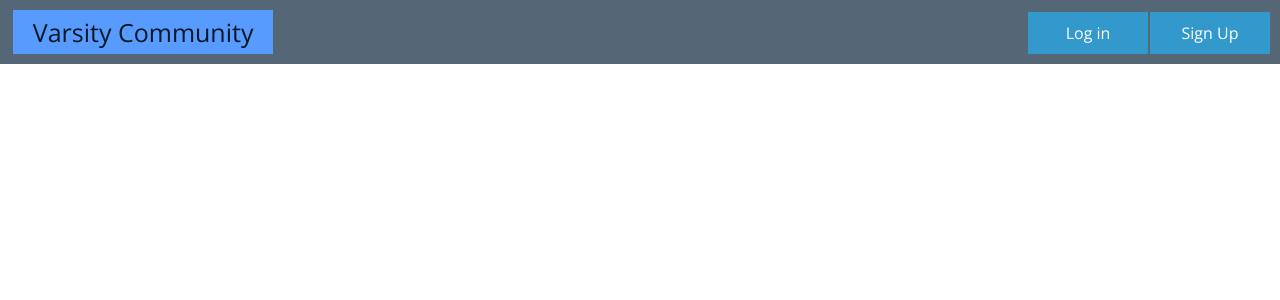
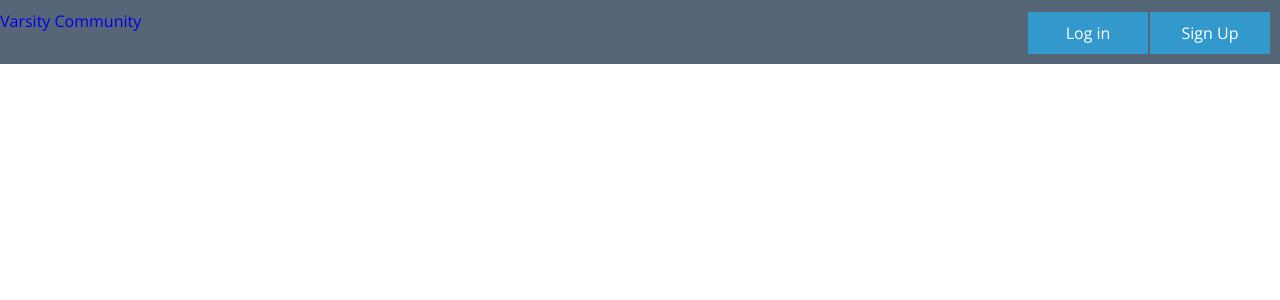
Before and after one commit to l30n13/social-network, a PHP site: page /Social/ in a window 1280 px wide. Shown: the top 300 px of the page. Run offline with PHP 8.4, Linux system fonts and the light colour scheme; some libraries are stand-ins or nearby versions.

Commit message:
Home link added in varsity-community

```diff
--- a/views/header.php
+++ b/views/header.php
@@ -30,7 +30,7 @@
 
 <div class="header">
     <div class="name_and_login_signup">
-        <span class="company-name">Varsity Community</span>
+        <a href="<?= URL ?>" <span class="varsity-community">Varsity Community</span></a>
 
         <?php if (Session::get('loggedIn') == true): ?>
             <div class="search">
```
